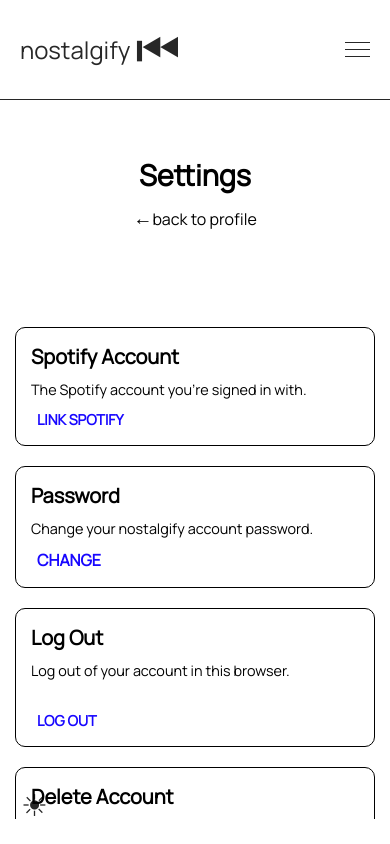
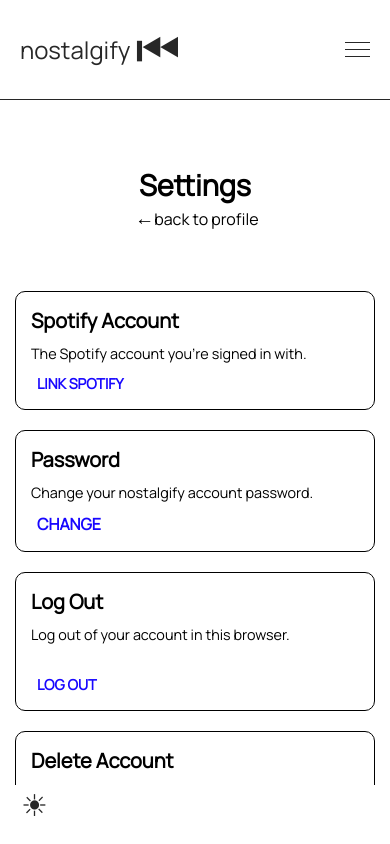
Before and after one commit to gabi823/secondProject, a React (Create React App) app in the folder frontend/: page /settings in a window 390 px wide. Built offline with nearby package versions, Linux system fonts and the light colour scheme; no server answers.

Commit message:
mobile navbar edits (#125)

```diff
--- a/frontend/package.json
+++ b/frontend/package.json
@@ -4,6 +4,10 @@
   "private": true,
   "dependencies": {
     "@emailjs/browser": "^4.4.1",
+    "@emotion/react": "^11.13.5",
+    "@emotion/styled": "^11.13.5",
+    "@mui/material": "^6.1.9",
+    "@mui/system": "^6.1.9",
     "@react-spring/web": "^9.7.5",
     "@testing-library/jest-dom": "^5.17.0",
     "@testing-library/react": "^13.4.0",
--- a/frontend/src/pages/AboutUs/aboutUs.css
+++ b/frontend/src/pages/AboutUs/aboutUs.css
@@ -4,7 +4,7 @@
     justify-content: center;
     align-items: center;
     height: 100vh;
-    margin-top: -200px;
+    margin-top: -85px;
 }
 
 .feedback-container {
@@ -15,7 +15,6 @@
     background-color: var(--background-color);
     box-shadow: 0 4px 8px rgba(0, 0, 0, 0.1);
     padding: 30px 65px;
-    z-index:1000;
 }
 .link {
     color:var(--text-color);
@@ -88,10 +87,18 @@
 }
 
 @media (max-width: 393px) {
+    .wrapper{
+        margin-top: 0px;
+        top:115px;
+        max-height:300px;
+        margin-bottom: 400px;
+        z-index: 10;
+    }
     .feedback-container {
         max-width: 80%;
         padding: 20px;  /* Reduced padding for small screens */
         margin-top: 0;  /* Adjust margin-top for better alignment */
+        z-index:2;
     }
 
     .form-label1 {
@@ -123,5 +130,6 @@
         width: 100%;
         margin-top: 60px;
         margin-bottom: -40px;
+        z-index:20;
     }
 }
--- a/frontend/src/pages/AboutUs/aboutUs.js
+++ b/frontend/src/pages/AboutUs/aboutUs.js
@@ -95,10 +95,9 @@
         visible: { opacity: 1, y: 0, transition: { duration: 0.5 } },
     };
 
-    const NavbarComponent = isLoggedIn ? NavBarLoggedIn : NavBar;
   return (
       <>
-        <NavbarComponent />
+        <NavBar />
           <motion.div className='wrapper' initial="hidden" animate="visible" variants={fadeUpVariants}>
           <h1 className="message">We hope you enjoyed Nostalgify! 🎵</h1>
           <p className="link-message">
--- a/frontend/src/pages/CreateAccount/CreateAccount.css
+++ b/frontend/src/pages/CreateAccount/CreateAccount.css
@@ -72,8 +72,9 @@
     justify-content: center;
     position: relative;
     min-height: 100vh;
-    margin-top: -75px;
     z-index: 10;
+    max-height:500px;
+    margin-top: -60px;
 }
 
 .create-account-form {
@@ -143,21 +144,14 @@
 @media (max-width: 393px) {
     .create-account-container {
         padding: 0 20px; /* Add horizontal padding */
-        margin-top: -40px;
-    }
-    .images-container {
-        margin-top: 200px;
+        top: 210px;
+        min-height: 422px;
+        margin-bottom: 500px;
+
     }
     .create-button {
         width: 80%;
         font-size: 15px;
-    }
-    .images-row-top {
-        margin-top: -520px;
-    }
-
-    .images-row-bottom {
-        margin-top: 600px;
     }
     .create-account-form {
         padding-top: 40px;
--- a/frontend/src/pages/CreateAccount/CreateAccount.js
+++ b/frontend/src/pages/CreateAccount/CreateAccount.js
@@ -5,6 +5,8 @@
 import { useNavigate } from 'react-router-dom';
 import { motion } from 'framer-motion';
 import DarkModeToggle from '../../components/DarkModeToggle/DarkModeToggle';
+import NavBarLoggedIn from "../../components/NavBarLoggedIn/NavBarLoggedIn";
+
 
 
 
@@ -16,6 +18,7 @@
     const [spotifyRedirectUri, setSpotifyRedirectUri] = useState('');
     const [message, setMessage] = useState('');
     const navigate = useNavigate();
+    const [isLoggedIn, setIsLoggedIn] = useState(false);
 
     // Fetch Spotify credentials from backend
     useEffect(() => {
@@ -71,7 +74,13 @@
 
     return (
         <>
-            <NavBar/>
+           {/*<Grid container spacing={0}>*/}
+           {/*    <Grid item xs={12}>*/}
+                     {isLoggedIn ? <NavBarLoggedIn /> : <NavBar />}
+               {/*</Grid>*/}
+
+                   {/*<Grid item xs={12}>*/}
+
             <motion.div
                 className="create-account-container"
                 initial="hidden"
@@ -109,6 +118,8 @@
                     {message && <p className="form-message">{message}</p>}
                 </form>
             </motion.div>
+                   {/*</Grid>*/}
+            {/*</Grid>*/}
         </>
     );
 };
--- a/frontend/src/pages/Login/Login.css
+++ b/frontend/src/pages/Login/Login.css
@@ -70,6 +70,7 @@
     justify-content: center;
     position: relative;
     min-height: 100vh;
+    z-index: 10;
 }
 
 .login-box {
@@ -159,9 +160,10 @@
 
 @media (max-width: 393px) {
     .login-container {
-        padding: 20px; /* Add padding around the container */
-        box-sizing: border-box;
-        margin-top: 20px;
+        padding: 0 20px; /* Add horizontal padding */
+        top: 210px;
+        min-height: 422px;
+        margin-bottom: 500px;
     }
 
     .login-box {
--- a/frontend/src/pages/Login/Login.js
+++ b/frontend/src/pages/Login/Login.js
@@ -5,6 +5,8 @@
 import { motion } from 'framer-motion';
 import './Login.css';
 import DarkModeToggle from '../../components/DarkModeToggle/DarkModeToggle';
+import {Grid} from "@mui/material";
+import NavBarLoggedIn from "../../components/NavBarLoggedIn/NavBarLoggedIn";
 
 
 const Login = () => {
@@ -35,7 +37,12 @@
 
     return (
         <>
-            <NavBar/>
+            <Grid container spacing={0}>
+               <Grid item xs={12}>
+                     <NavBar/>
+               </Grid>
+
+                   <Grid item xs={12}>
             <motion.div
                 className="login-container"
                 initial="hidden"
@@ -72,6 +79,8 @@
                     {error && <p className="login-error">{error}</p>}
                 </div>
             </motion.div>
+                   </Grid>
+            </Grid>
         </>
     );
 };
--- a/frontend/src/pages/Profile/Profile.css
+++ b/frontend/src/pages/Profile/Profile.css
@@ -83,12 +83,12 @@
 }
 
 .settings-text {
-    color: var(--text-color);
+    color: black;
     font-size: 16px;
     font-family: Manrope, serif;
     font-weight: 400;
     text-align: center;
-    text-decoration: none!important;
+    text-decoration: none !important;
 }
 
 /* Profile Wrapped Container */
@@ -214,7 +214,6 @@
         width: 125px; /* Reduce image size */
         height: 125px;
         margin-bottom: 0; /* Remove bottom margin */
-        z-index: 1;
     }
     .profile-section {
         display: flex;
@@ -266,6 +265,7 @@
     .wrapped-text {
         font-size: 14px;
         text-align: center; /* Center the text under each image */
+        color: var(--text-color);
     }
 
     /* Create New Wrapped Section */
@@ -305,4 +305,7 @@
         color: black;
         margin-top: -5px;
     }
+    .wrapped-details {
+        color: var(--text-color);
+    }
 }
--- a/frontend/src/pages/Settings/Settings.css
+++ b/frontend/src/pages/Settings/Settings.css
@@ -2,13 +2,14 @@
 .settings-container {
     display: flex;
     justify-content: center;
-    align-items: center;
+    align-items: start;
     padding: 20px;
     width: 100%;
     max-width: 1200px;
     margin: 0 auto;
     height: 100vh;
-    margin-top: -110px;
+    z-index: 1;
+
 }
 
 /* Left section for title and back button */
@@ -125,16 +126,18 @@
     .settings-container {
         display: flex;
         flex-direction: column; /* Stack items vertically */
-        align-items: center; /* Center align all items */
+        align-items: start; /* Center align all items */
         padding: 15px; /* Add padding for spacing */
         width: 100%; /* Ensure it spans the full screen */
         box-sizing: border-box; /* Include padding in width */
         gap: 20px; /* Add consistent spacing between sections */
+        max-height: 700px;
+
     }
 
     /* Center the title and back link */
     .settings-left-section {
-        position: sticky;
+        position: relative;
         display: flex;
         flex-direction: column;
         align-items: center; /* Center align title and back link */
@@ -144,6 +147,7 @@
         margin: 0; /* Remove external margins */
         top: 0;
         z-index: 10;
+        max-height: fit-content;
     }
 
     .settings-title {
@@ -152,7 +156,7 @@
         font-weight: 700;
         margin: 0; /* Remove extra margins */
         text-align: center; /* Explicitly center the title */
-        padding-top: 150px;
+        padding-top: 50px;
 
     }
 
@@ -173,11 +177,10 @@
         display: flex;
         flex-direction: column; /* Stack sections vertically */
         align-items: stretch; /* Ensure sections span the full width */
-        justify-content: center; /* Center align horizontally */
+        justify-content: start; /* Center align horizontally */
         width: 100%; /* Full width for container */
         max-width: 360px; /* Limit max width */
         gap: 20px; /* Spacing between sections */
-        padding-top: 100px;
         overflow-y: auto;
     }
 
@@ -245,4 +248,8 @@
         cursor: pointer;
         text-align: right;
     }
+    .back-arrow {
+    font-size: 1.2rem;
+        padding-left: 120px;
 }
+}
--- a/frontend/src/pages/Settings/Settings.js
+++ b/frontend/src/pages/Settings/Settings.js
@@ -3,6 +3,7 @@
 import { Link } from "react-router-dom";
 import { motion } from 'framer-motion';
 import "./Settings.css";
+import {Grid} from "@mui/material";
 
 const Settings = () => {
     const [isLoading, setIsLoading] = useState(false);
@@ -204,26 +205,33 @@
 
     return (
         <>
+            <Grid container spacing={0}>
+                <Grid item xs={12}>
                     <NavBarLoggedIn />
-            <motion.div
-                className="settings-container"
-                initial="hidden"
-                animate="visible"
-                variants={fadeUpVariants}
-            >
+                </Grid>
+
             {/* Left section with Settings title and Back button */}
-                <motion.div className="settings-left-section" variants={fadeUpVariants}>
+                 <Grid item xs={12}>
+            <div className="settings-container">
+                <Grid container spacing={0}>
+                    {/*<div className="settings-left-section">*/}
+                        <Grid item xs={12}>
                             <h1 className="settings-title">Settings</h1>
+                        </Grid>
+                        <Grid item xs={12}>
                               <Link to="/profile" className="settings-back-link">
                             <span className="back-arrow">←</span>
                             back to profile
                         </Link>
-                </motion.div>
+                        </Grid>
+                    {/*</div>*/}
+                </Grid>
+
 
                 {/* Settings items container */}
-                <motion.div className="settings-items-container" variants={fadeUpVariants}>
+                <div className="settings-items-container">
                     {/* Spotify Account Section */}
-                    <motion.div className="settings-section" variants={fadeUpVariants}>
+                    <div className="settings-section">
                         <h2>Spotify Account</h2>
                         <p>The Spotify account you’re signed in with.</p>
                         <div className="settings-info-container">
@@ -240,34 +248,36 @@
                                 </button>
                             )}
                         </div>
-                    </motion.div>
+                    </div>
 
-
-                    <motion.div className="password-section" variants={fadeUpVariants}>
+                    <div className="password-section">
                         <div className="settings-section">
                             <h2>Password</h2>
                             <p>Change your nostalgify account password.</p>
                             <button className="password-button" onClick={handleChangePassword}>CHANGE</button>
                         </div>
-                    </motion.div>
+                    </div>
 
                     {/* Log Out and Delete Account Sections */}
-                    <motion.div className="settings-row" variants={fadeUpVariants}>
+                    <div className="settings-row">
                         <div className="settings-section">
                             <h2>Log Out</h2>
                             <p>Log out of your account in this browser.</p>
-                            <button className="logout-button" onClick={handleLogout} disable={isLoading}>{isLoading ? 'LOGGING OUT...' : 'LOG OUT'}</button>
+                            <button className="logout-button" onClick={handleLogout}
+                                    disable={isLoading}>{isLoading ? 'LOGGING OUT...' : 'LOG OUT'}</button>
                         </div>
                         <div className="settings-section">
                             <h2>Delete Account</h2>
                             <p>Delete your nostalgify account and its data.</p>
-                            <button className="delete-button" onClick={handleDeleteAccount} disabled={isDeleting}>{isDeleting ? 'DELETING...' : 'DELETE ACCOUNT'}</button>
+                            <button className="delete-button" onClick={handleDeleteAccount}
+                                    disabled={isDeleting}>{isDeleting ? 'DELETING...' : 'DELETE ACCOUNT'}</button>
                         </div>
-                    </motion.div>
-                </motion.div>
-            </motion.div>
+                    </div>
+                </div>
+            </div>
+                 </Grid>
+            </Grid>
         </>
     );
 };
-
 export default Settings;
```
Also changed, not shown: 1 other file (tests, documents, lock files or other folders). Lines whose indentation alone changed are shown as unchanged.
